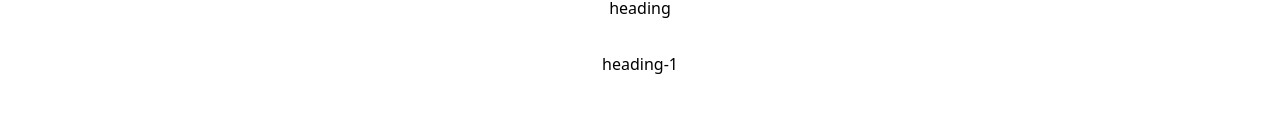
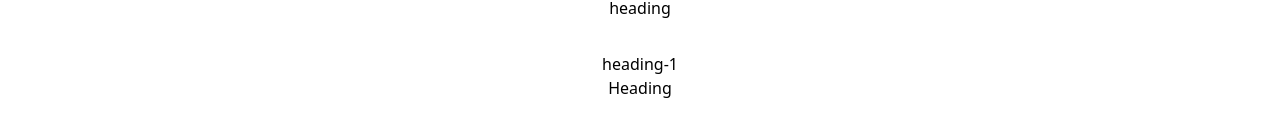
Before and after one commit to 12papon/MY-FIRST-REACT-APP, a React (Vite) app in the folder Project-2/: page / in a window 1280 px wide. Shown: the part 588-724 px from the top of the page. Built offline with nearby package versions, Linux system fonts and the light colour scheme.

Commit message:
Update App.jsx

```diff
--- a/Project-2/src/App.jsx
+++ b/Project-2/src/App.jsx
@@ -27,6 +27,9 @@ function App() {
         <div className="card-2">
           <h1>heading-1</h1>
         </div>
+      <div class="card-3">
+        <h1>Heading</h1>
+      </div>
     </div>
   )
 }
```
